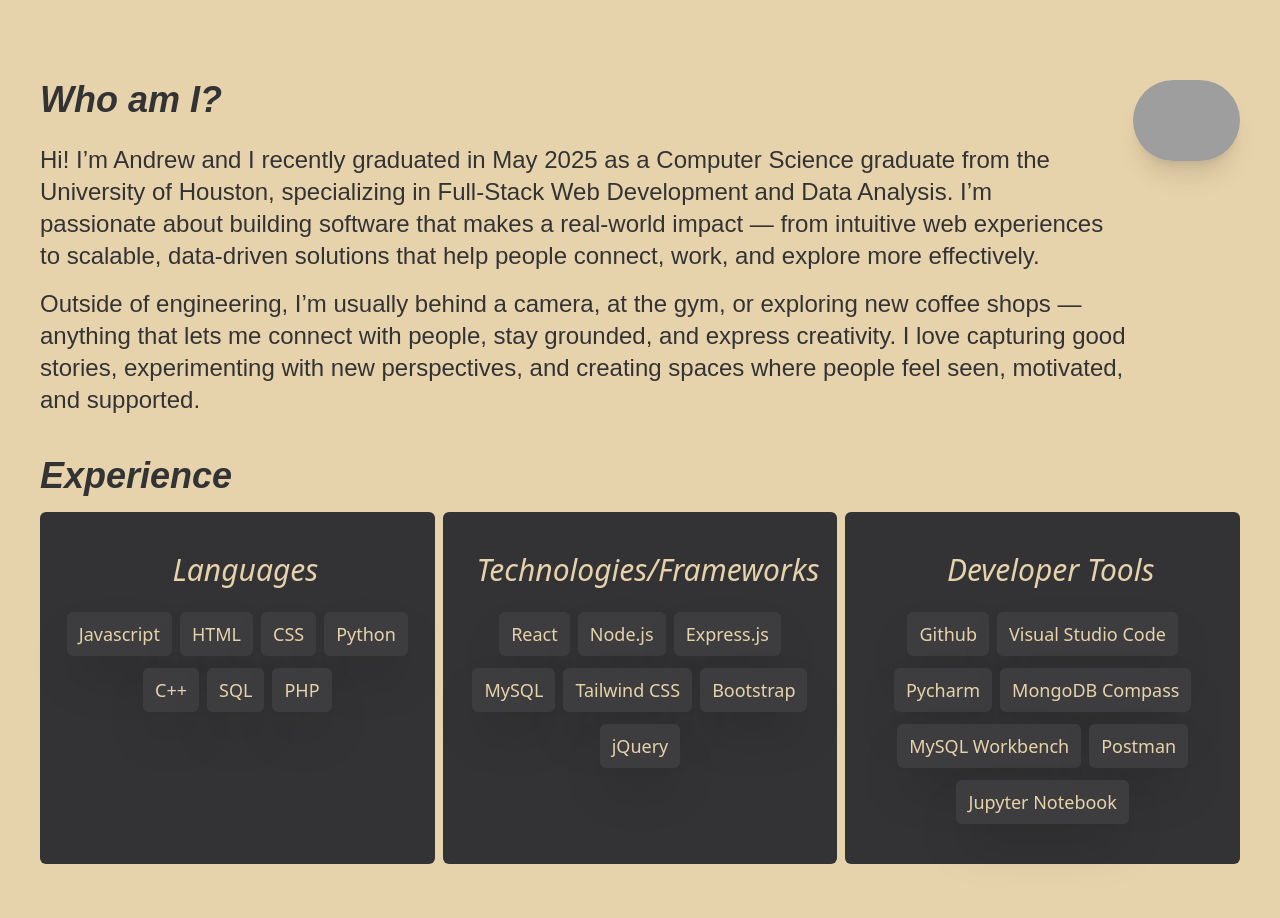
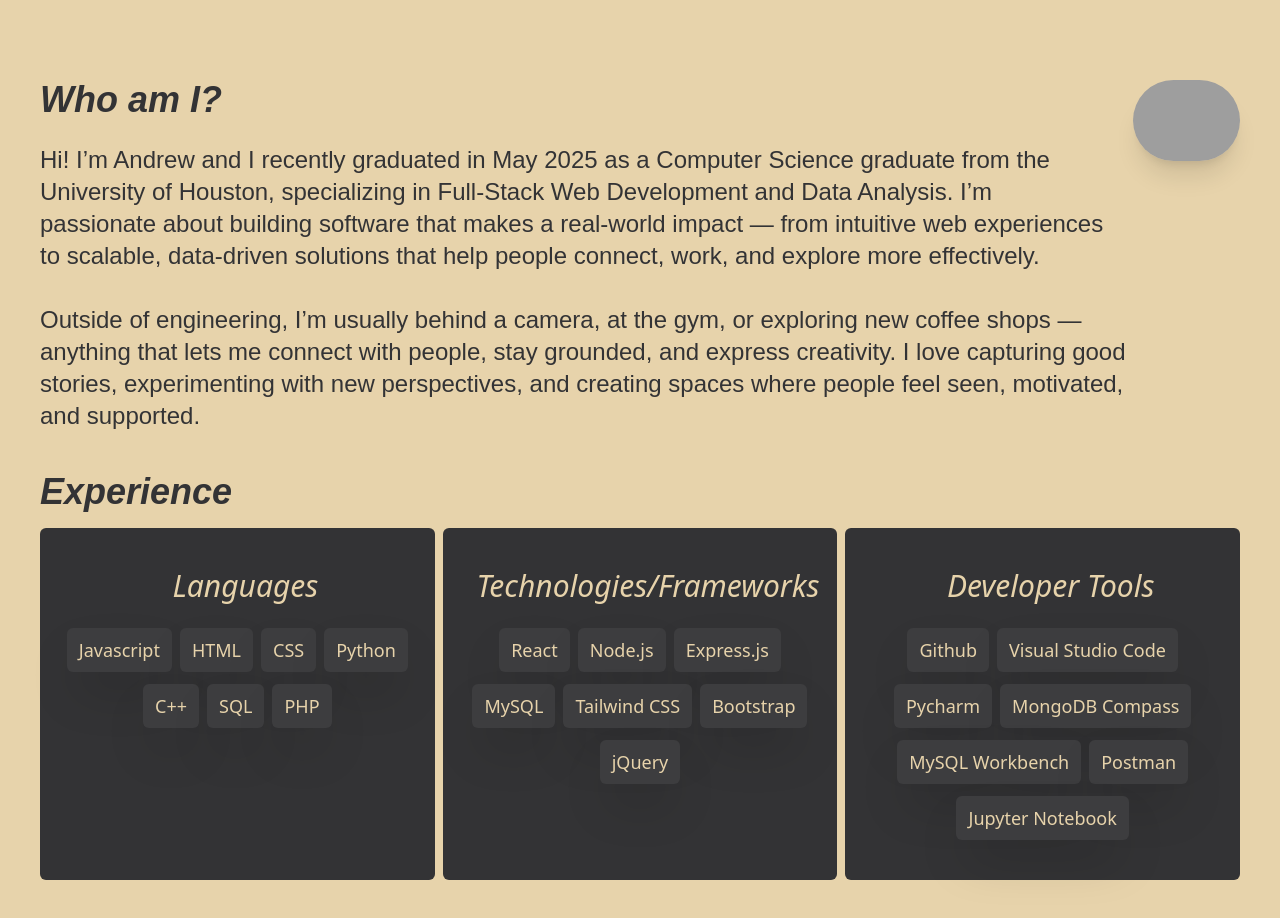
Before and after one commit to AndrewN2001/portfolio, a React (Create React App) app: page / in a window 1280 px wide. Shown: the part 800-1718 px from the top of the page. Built offline with nearby package versions, Linux system fonts and the light colour scheme; grey boxes are pictures that could not be loaded; a web font is replaced by a local one.

Commit message:
finishing

```diff
--- a/src/App.js
+++ b/src/App.js
@@ -41,12 +41,12 @@ function App() {
         <div id="about_me" className='md:flex md:grid-rows-1 md:grid-cols-2 pb-10'>
           <div className="flex flex-col justify-center">
             <h1 className='text-[#333335] font-satoshi font-bold italic text-4xl'>Who am I?</h1>
-            <div className='flex flex-col font-satoshi text-[#333335] text-xl md:text-2xl gap-4'>
+            <div className='flex flex-col font-satoshi text-[#333335] text-xl md:text-2xl'>
               <h2 className='pt-6 pr-6'>
                 Hi! I’m Andrew and I recently graduated in May 2025 as a Computer Science graduate from the University of Houston, specializing in Full-Stack Web Development and Data Analysis. I’m passionate about building software that makes a real-world impact — from intuitive web experiences to scalable, data-driven solutions that help people connect, work, and explore more effectively.
               </h2>
               <h2>
-                Outside of engineering, I’m usually behind a camera, at the gym, or exploring new coffee shops — anything that lets me connect with people, stay grounded, and express creativity. I love capturing good stories, experimenting with new perspectives, and creating spaces where people feel seen, motivated, and supported.
+                <br></br>Outside of engineering, I’m usually behind a camera, at the gym, or exploring new coffee shops — anything that lets me connect with people, stay grounded, and express creativity. I love capturing good stories, experimenting with new perspectives, and creating spaces where people feel seen, motivated, and supported.
               </h2>
             </div>
           </div>
```
